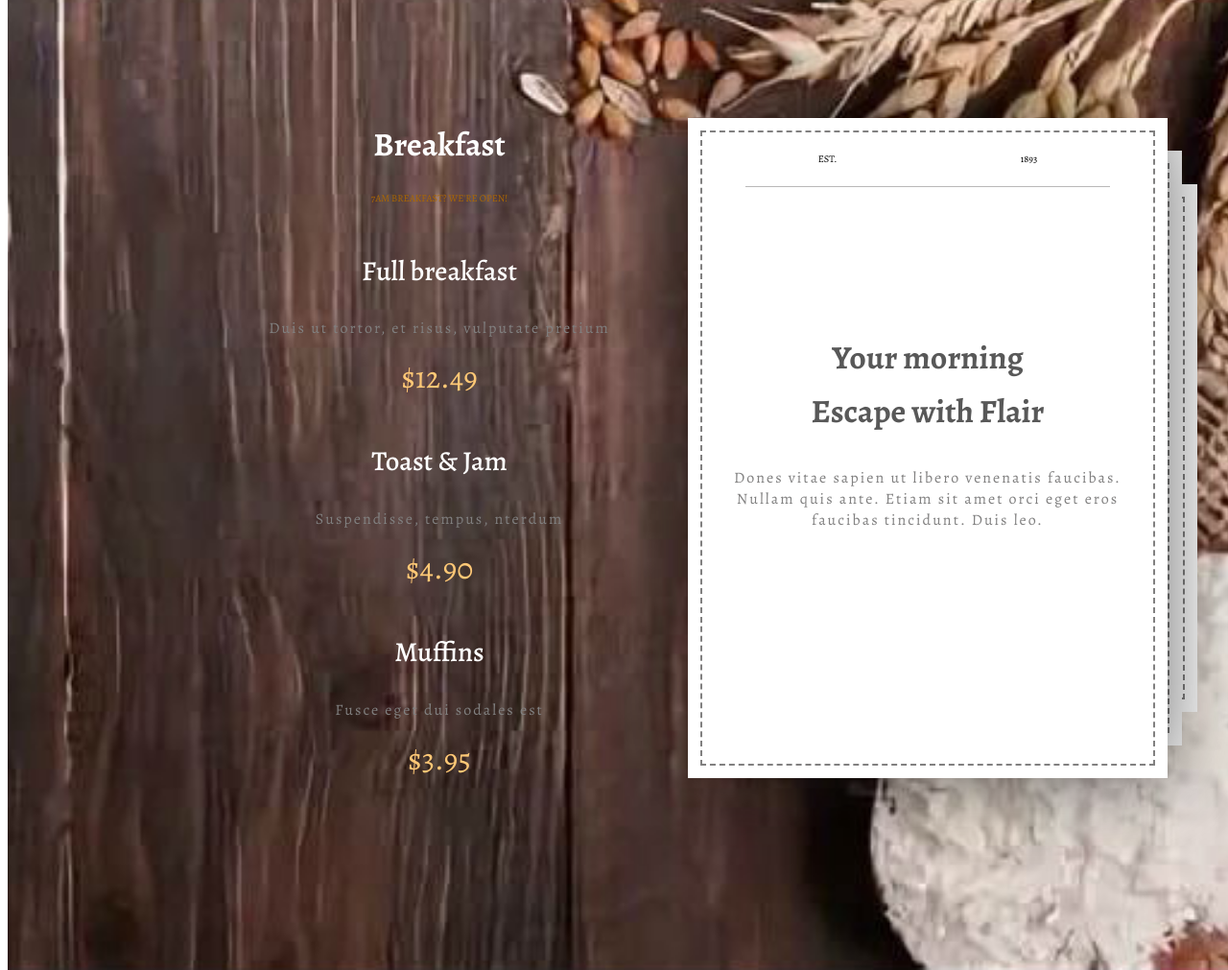
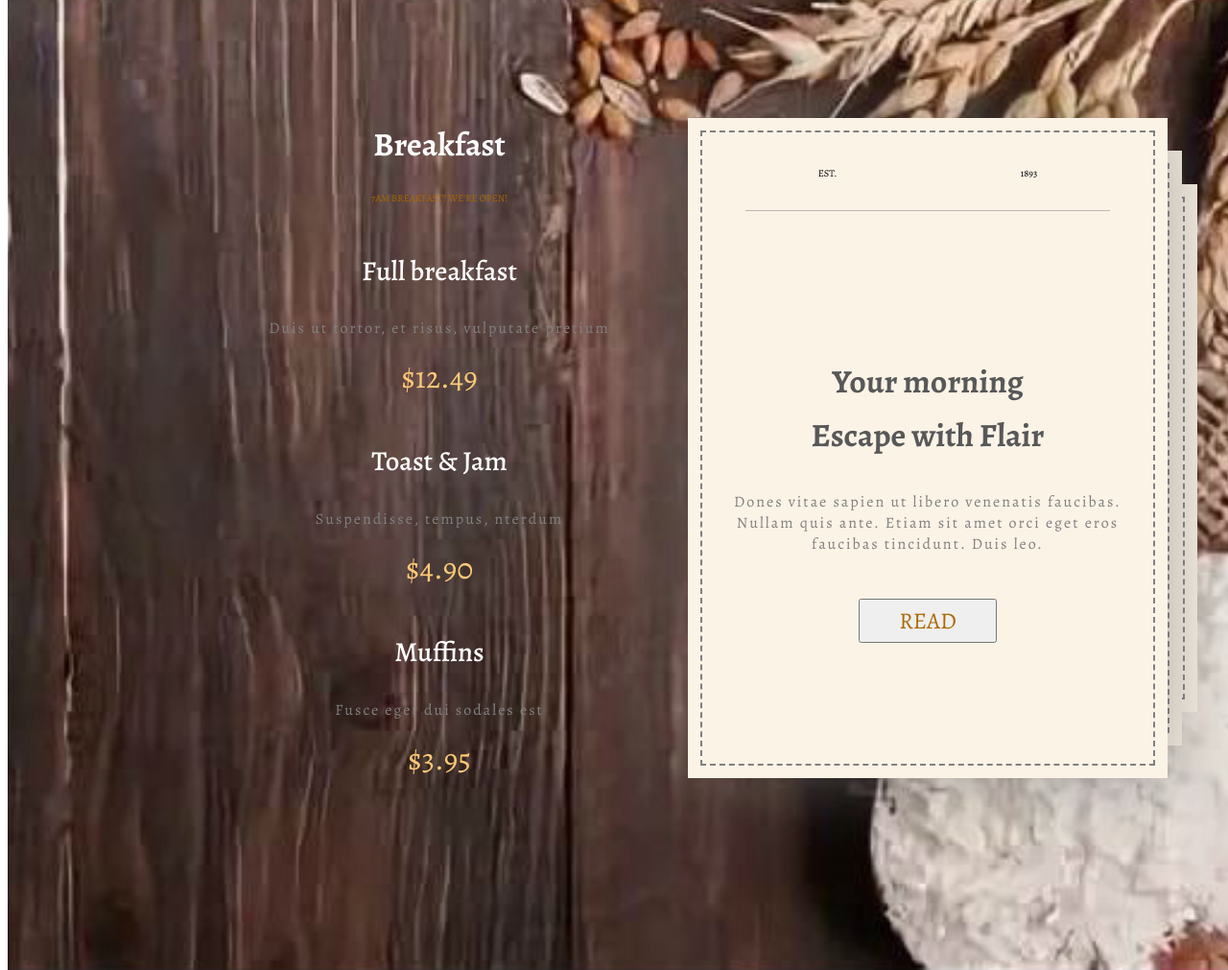
Before and after one commit to Atichka/Bakery, a website built with webpack: page src/index.html in a window 1280 px wide. Shown: the part 2920-3931 px from the top of the page at 96% size. Built offline with nearby package versions, Linux system fonts and the light colour scheme.

Commit message:
add page

```diff
--- /dev/null
+++ b/src/block/breakfast/__button/breakfast__button.css
@@ -0,0 +1,23 @@
+.breakfast__button {
+  font-family: 'Alegreya-Regular';
+  color: #ad6800;
+  font-weight: 100;
+  font-style: normal;
+  font-size: 1.5rem;
+  line-height: 2rem;
+  margin: 30px 0 0;
+  padding: 5px 40px;
+
+  cursor: url(../../../images/Pointer.png), pointer;
+}
+
+.breakfast__button:hover {
+  transition: opacity 0.3s;
+  opacity: 0.8;
+}
+
+.breakfast__button:active {
+  transition: opacity 0.3s;
+  opacity: 0.8;
+  background: rgb(34, 34, 34);
+}
--- a/src/block/breakfast/__page-three/breakfast__page-three.css
+++ b/src/block/breakfast/__page-three/breakfast__page-three.css
@@ -1,6 +1,6 @@
 .breakfast__page-three {
   height: 100%;
   right: 31px;
-  box-shadow: 0 0 85px rgba(0,0,0,0.6);
+  box-shadow: 0 0 85px rgba(112, 112, 112, 0.6);
   /* padding: 30px; */
 }
--- a/src/block/breakfast/__page/breakfast__page.css
+++ b/src/block/breakfast/__page/breakfast__page.css
@@ -1,5 +1,5 @@
 .breakfast__page {
-  background-color: white;
+  background-color:  #fcf3e7;
   width: 100%;
   outline: 2px dashed #818080;
   outline-offset: -15px;
--- a/src/block/breakfast/__year/breakfast__year.css
+++ b/src/block/breakfast/__year/breakfast__year.css
@@ -3,8 +3,8 @@
   grid-template-columns: auto auto;
   gap: 40px;
   text-align: center;
-  margin: 15px 60px 150px;
+  margin: 30px 60px 150px;
   position: relative;
-  padding: 0 0 20px;
+  padding: 0 0 30px;
   border-bottom: 1px solid #b9b8b8;
 }
--- a/src/block/breakfast/breakfast.css
+++ b/src/block/breakfast/breakfast.css
@@ -8,6 +8,7 @@
 @import url(./__page-three/breakfast__page-three.css);
 @import url(./__year/breakfast__year.css);
 @import url(./__block/breakfast__block.css);
+@import url(./__button/breakfast__button.css);
 
 .breakfast {
   background-image: url(../../images/breakfast.jpg);
--- a/src/index.html
+++ b/src/index.html
@@ -135,6 +135,9 @@
               <div class="title">Your morning </br> Escape with Flair</div>
               <p class="paragraph">Dones vitae sapien ut libero venenatis faucibas. Nullam quis ante. Etiam sit amet orci eget eros faucibas tincidunt. Duis leo.</p>
             </div>
+            <form class="breakfast__read" name="read">
+              <button class="breakfast__button">READ</button>
+            </form>
           </div>
         </div>
       </div>
```
